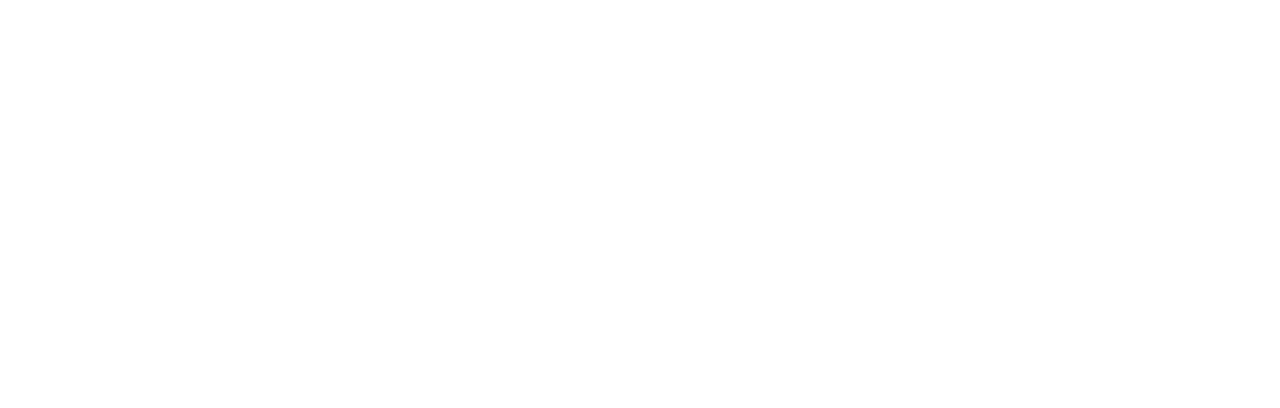
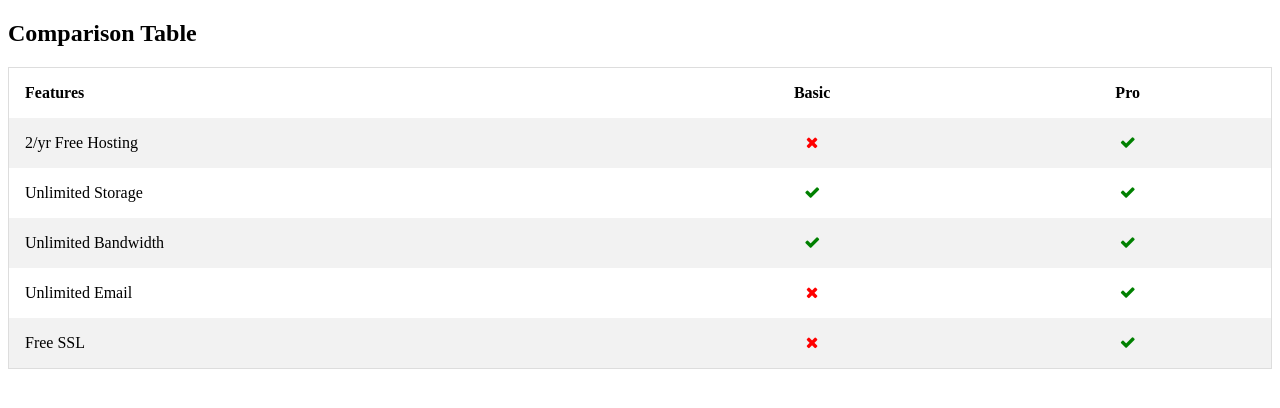
Before and after one commit to jogindrakumar/how-to-create-a-comparison-table, a plain HTML site: page index.html in a window 1280 px wide. Drawn offline with Linux system fonts and the light colour scheme.

Commit message:
comparison-table

```diff
--- a/index.html
+++ b/index.html
@@ -6,10 +6,85 @@
     <meta http-equiv="X-UA-Compatible" content="IE=edge">
     <meta name="viewport" content="width=device-width, initial-scale=1.0">
     <title>Comparison Table</title>
+    <!-- Font Awesome CDN Link -->
+    <link rel="stylesheet" href="https://cdnjs.cloudflare.com/ajax/libs/font-awesome/4.7.0/css/font-awesome.min.css">
+    <!-- used content heading
+    2/yr Free Hosting
+    Unlimited Storage
+    Unlimited Bandwidth
+    Unlimited Email
+    Free SSL -->
+    <style>
+        table {
+            border-collapse: collapse;
+            border-spacing: 0;
+            width: 100%;
+            border: 1px solid #ddd;
+        }
+
+        th,
+        td {
+            text-align: center;
+            padding: 16px;
+        }
+
+        th:first-child,
+        td:first-child {
+            text-align: left;
+        }
+
+        tr:nth-child(even) {
+            background-color: #f2f2f2;
+        }
+
+        .fa-check {
+            color: green;
+        }
+
+        .fa-remove {
+            color: red;
+        }
+    </style>
 </head>
 
 <body>
+    <h2>
+        Comparison Table
+    </h2>
 
+    <table>
+        <tr>
+            <th style="width: 50%;">Features</th>
+            <th>Basic</th>
+            <th>Pro</th>
+        </tr>
+        <tr>
+            <td>2/yr Free Hosting</td>
+            <td><i class="fa fa-remove"></i></td>
+            <td><i class="fa fa-check"></i></td>
+        </tr>
+        <tr>
+            <td> Unlimited Storage</td>
+            <td><i class="fa fa-check"></i></td>
+            <td><i class="fa fa-check"></i></td>
+        </tr>
+        <tr>
+            <td> Unlimited Bandwidth</td>
+            <td><i class="fa fa-check"></i></td>
+            <td><i class="fa fa-check"></i></td>
+        </tr>
+        <tr>
+            <td> Unlimited Email</td>
+            <td><i class="fa fa-remove"></i></td>
+            <td><i class="fa fa-check"></i></td>
+        </tr>
+        <tr>
+            <td> Free SSL</td>
+            <td><i class="fa fa-remove"></i></td>
+            <td><i class="fa fa-check"></i></td>
+        </tr>
+
+    </table>
 </body>
 
 </html>
```
